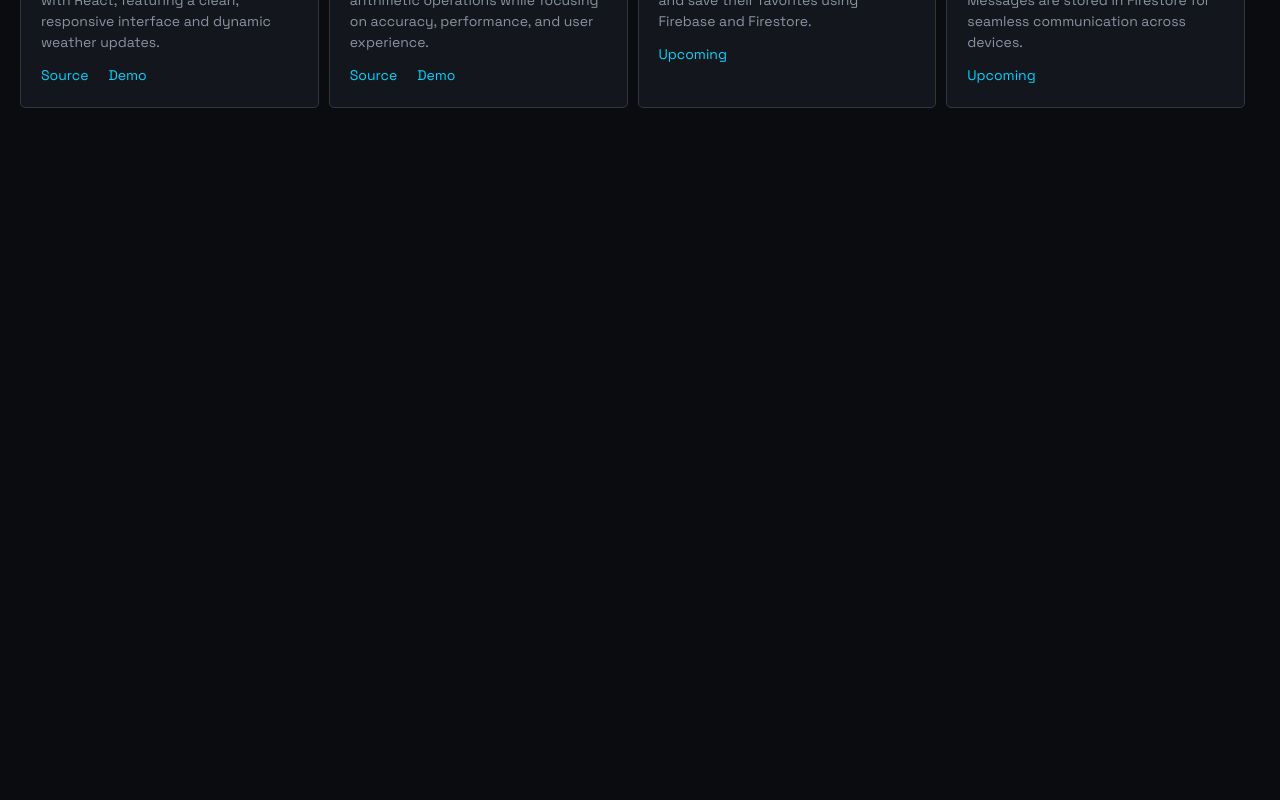
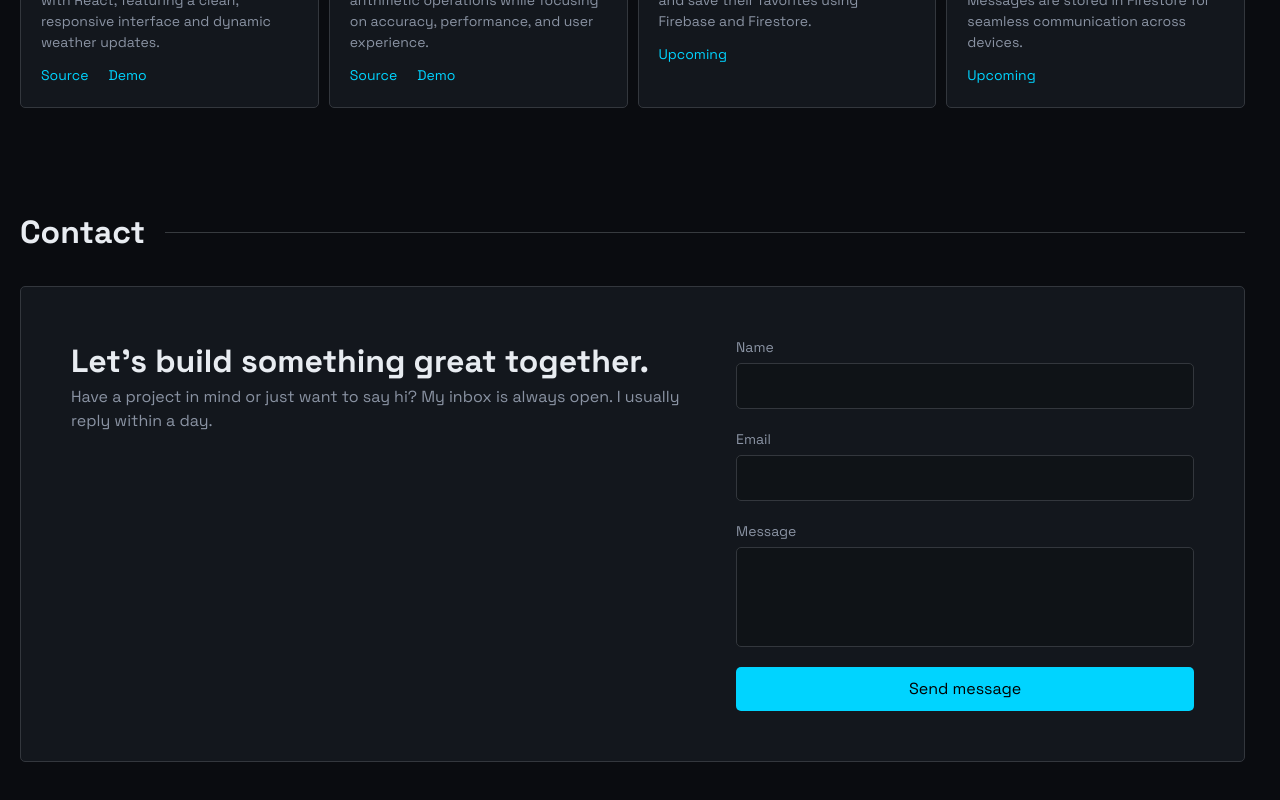
Before and after one commit to SajjadR17/My-New-Portfolio, a React (Vite) app: page / in a window 1280 px wide. Shown: the part 1578-2378 px from the top of the page. Before the commit the page ends 1786 px from the top, so only its background shows below. Built offline with nearby package versions, Linux system fonts and the light colour scheme.

Commit message:
Add contact-me section with styles and logic

```diff
--- a/src/App.jsx
+++ b/src/App.jsx
@@ -1,4 +1,5 @@
 import AboutMe from "./components/AboutMe";
+import ContactMe from "./components/ContactMe";
 import Header from "./components/Header";
 import HeroSec from "./components/HeroSec";
 import Projects from "./components/Projects";
@@ -16,6 +17,7 @@ function App() {
         <AboutMe />
         <Skills />
         <Projects />
+        <ContactMe />
       </main>
     </>
   );
--- /dev/null
+++ b/src/components/ContactMe.jsx
@@ -0,0 +1,63 @@
+import "../styles/contactMe.css";
+
+function ContactMe() {
+  return (
+    <div className="contact-sec" id="conatct">
+      <div className="sec-header">
+        <h2 className="sec-title">Contact</h2>
+        <div className="header-border"></div>
+      </div>
+      <div className="cantact-form">
+        <div className="contact-me-desc">
+          <h2>Let's build something great together.</h2>
+          <p>
+            Have a project in mind or just want to say hi? My inbox is always
+            open. I usually reply within a day.
+          </p>
+        </div>
+        <form
+          action="https://formspree.io/f/mdkpbzow"
+          method="POST"
+          className="contact-me-form"
+        >
+          <div className="input-container">
+            <span>Name</span>
+            <input
+              type="text"
+              required
+              name="name"
+              className="name-input"
+              autoComplete="off"
+              className="name-input"
+            />
+          </div>
+          <div className="input-container">
+            <span>Email</span>
+            <input
+              type="text"
+              className="email-input"
+              autocomplete="off"
+              name="email"
+              required
+            />
+          </div>
+          <div className="input-container">
+            <span>Message</span>
+            <textarea
+              type="text"
+              className="message-input"
+              autocomplete="off"
+              name="message"
+              required
+            />
+          </div>
+          <button type="submit" className="submit-btn">
+            Send message
+          </button>
+        </form>
+      </div>
+    </div>
+  );
+}
+
+export default ContactMe;
--- a/src/components/Header.jsx
+++ b/src/components/Header.jsx
@@ -33,7 +33,9 @@ function Header() {
           </span>
         </div>
         <div className="nav-right">
-          <button className="resume-dl-btn">Resume</button>
+          <a href="" download={true}>
+            <button className="resume-dl-btn">Resume</button>
+          </a>
           <button
             className="open-menu-btn"
             onClick={() => setMenuDisplay((prev) => !prev)}
--- /dev/null
+++ b/src/styles/contactMe.css
@@ -0,0 +1,89 @@
+.contact-sec {
+  margin-top: 100px;
+  display: flex;
+  flex-direction: column;
+  gap: 30px;
+}
+
+.cantact-form {
+  display: flex;
+  gap: 50px;
+  background-color: var(--bg-card);
+  border: 1px solid var(--border);
+  border-radius: 5px;
+  padding: 50px;
+}
+
+form {
+  display: flex;
+  flex-direction: column;
+  gap: 20px;
+  width: 50%;
+}
+
+.input-container {
+  display: flex;
+  flex-direction: column;
+  gap: 5px;
+}
+
+.input-container span {
+  color: var(--text-secondary);
+  font-size: 14px;
+}
+
+.input-container input {
+  width: 100%;
+  background-color: var(--bg-input);
+  border: 1px solid var(--border);
+  border-radius: 5px;
+  caret-color: var(--accent);
+  transition: all 0.2s ease;
+  padding: 10px;
+  color: var(--text-primary);
+}
+
+.message-input {
+  height: 100px;
+  resize: none;
+  width: 100%;
+  background-color: var(--bg-input);
+  border: 1px solid var(--border);
+  border-radius: 5px;
+  caret-color: var(--accent);
+  transition: all 0.2s ease;
+  padding: 10px;
+  color: var(--text-primary);
+}
+
+.message-input:focus,
+.input-container input:focus {
+  outline: none;
+  border-color: var(--accent);
+}
+
+.submit-btn {
+  display: flex;
+  align-items: center;
+  justify-content: center;
+  padding: 10px 20px;
+  background-color: var(--accent);
+  border: none;
+  border-radius: 5px;
+}
+
+@media (max-width: 1050px) {
+  .cantact-form {
+    flex-direction: column;
+  }
+
+  form {
+    width: 100%;
+  }
+}
+
+@media (max-width: 767px) {
+  .cantact-form {
+    padding: 30px;
+  }
+}
--- a/src/styles/index.css
+++ b/src/styles/index.css
@@ -20,7 +20,7 @@ main{
   --bg-primary: #0a0c10;
   --bg-secondary: #0f1318;
   --bg-card: #13171d;
-  --bg-input: #0c0f13;
+  --bg-input: #0f1317;
 
   --border: #33373d;
   --line-soft: #373b3f;
```
